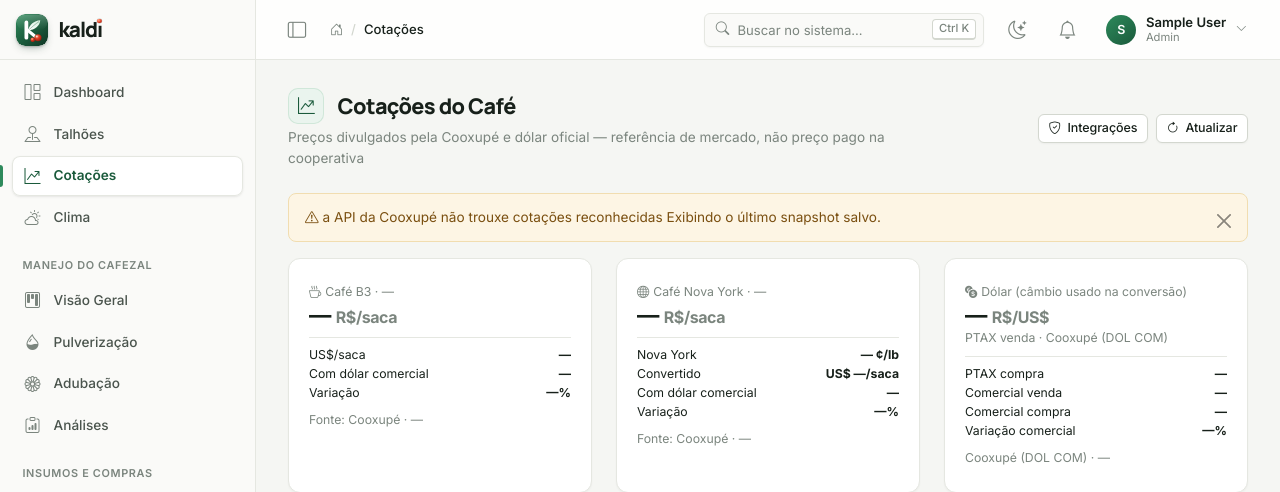
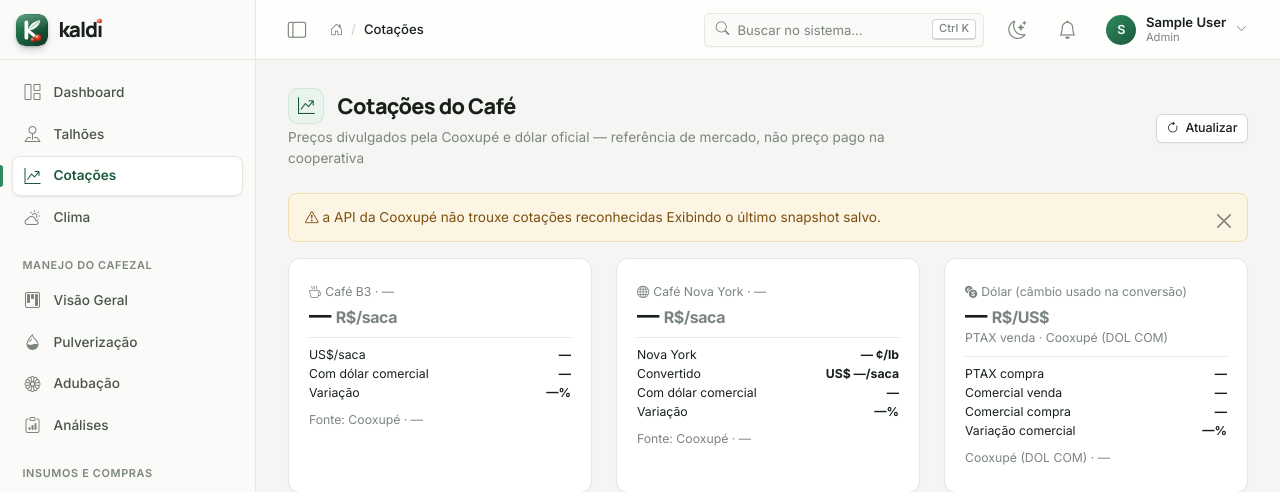
Before and after one commit to PaulinhoProjects/FazendaCafe, a Flask app: page /cotacoes/ in a window 1280 px wide. Shown: the top 492 px of the page. Run offline with Flask 3, Linux system fonts and the light colour scheme; the visitor is signed in with stand-in values (Sample User, id 1); data that the repository does not hold is empty; some libraries are stand-ins or nearby versions.

Commit message:
style(cotacoes): remove botao de integracoes da tela de cotacoes
Co-Authored-By: Claude Opus 5.5 <noreply@anthropic.com>

```diff
--- a/app/templates/cotacoes/index.html
+++ b/app/templates/cotacoes/index.html
@@ -12,7 +12,6 @@
     </div>
     {% if session.get('tipo') == 'admin' %}
     <div class="d-flex gap-2">
-        <a href="{{ url_for('cotacoes.saude') }}" class="btn btn-outline-secondary btn-sm" title="Verificar se as integrações estão funcionando"><i class="bi bi-shield-check me-1"></i>Integrações</a>
         <form method="POST" action="{{ url_for('cotacoes.atualizar') }}">
             <button type="submit" class="btn btn-outline-secondary btn-sm" title="Buscar cotações novas agora"><i class="bi bi-arrow-clockwise me-1"></i>Atualizar</button>
         </form>
```
